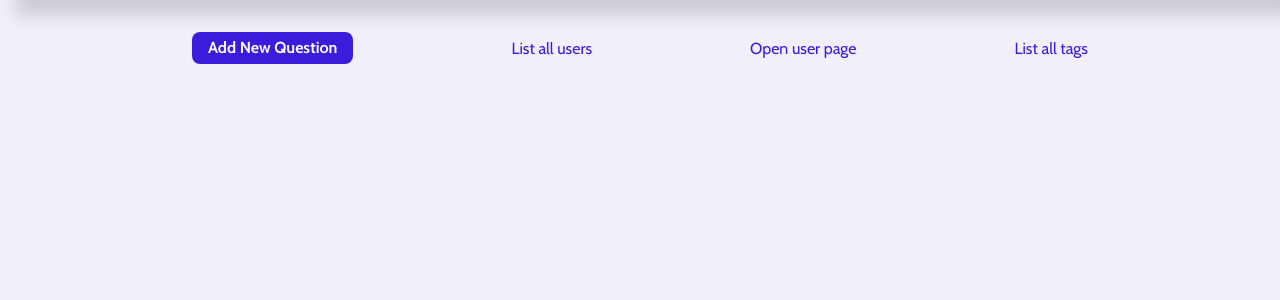
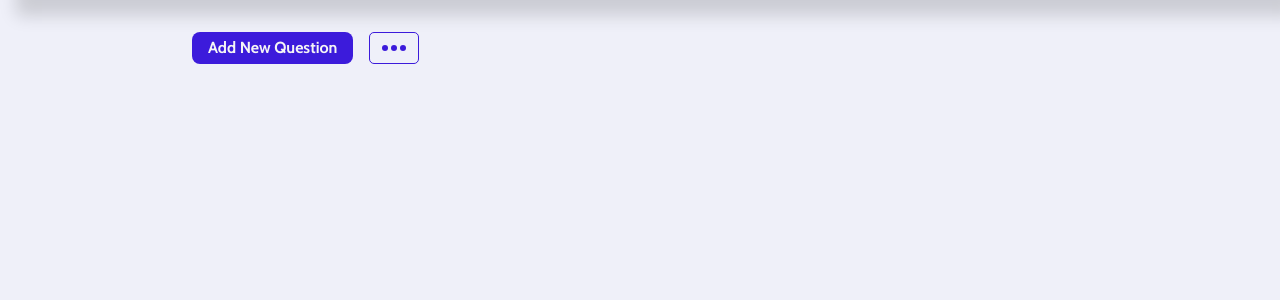
Before and after one commit to CodecoolGlobal/ask-mate-3-python-tamasstephen, a Flask app: page / in a window 1280 px wide. Shown: the part 104-404 px from the top of the page. Run offline with Flask 2, Linux system fonts and the light colour scheme; the visitor is signed in with stand-in values (Sample User, id 1); data that the repository does not hold is empty; some libraries are stand-ins or nearby versions.

Commit message:
feat: Add more menu button and dropdown to index page

```diff
--- a/static/css/style.css
+++ b/static/css/style.css
@@ -21,6 +21,65 @@ body {
 	margin-bottom: 2rem;
 	color: var(--color-font-black);
 	background-color: var(--color-light);
+}
+
+.more_wrapper {
+	position: relative;
+	align-self: center;
+}
+
+#menu_more {
+	display: flex;
+	height: 2rem;
+	width: 50px;
+	padding-left: .75rem;
+	padding-right: .75rem;
+	align-items: center;
+	justify-content: space-between;
+	border-radius: 5px;
+	border: 1px solid var(--color-link-blue);
+	cursor: pointer;
+}
+
+#menu_more.open >div:first-child,
+#menu_more.open >div:last-child {
+	opacity: 0;
+	visibility: hidden;
+}
+
+#menu_more > div {
+	content: " ";
+	display: block;
+	width: 6px;
+	height: 6px;
+	border-radius: 50%;
+	background-color: var(--color-link-blue);
+	transition-duration: .2s;
+}
+
+.dropdown {
+	display: flex;
+	width: 120px;
+	text-align: center;
+	flex-direction: column;
+	align-items: center;
+	justify-content: space-around;
+	padding: .75rem;
+	background-color: var(--color-bg-white);
+	border-radius: 5px;
+	box-shadow: 0 0 1rem rgba(0, 0, 0, .15);
+	position: absolute;
+	top: 50px;
+	transition-duration: .2s;
+}
+
+.dropdown > a + a{
+	padding-top: .5rem;
+}
+
+.dropdown.collapsed {
+	opacity: 0;
+	visibility: hidden;
 }
 
 div.wrapper {
@@ -210,6 +269,15 @@ nav input[type="text"] {
 	justify-content: space-between;
 	padding-top: 1rem;
 	padding-bottom: 2rem;
+}
+
+.top_options div:first-child {
+	display: flex;
+	justify-content: center;
+}
+
+.top_options div:first-child > .primary_button{
+	margin-right: 1rem;
 }
 
 .card_frame {
--- a/static/js/scripts.js
+++ b/static/js/scripts.js
@@ -1,6 +1,13 @@
 document.addEventListener('DOMContentLoaded', ()=> {
 
     const checkboxAll = document.querySelectorAll(".check_me");
+    const menuButton = document.querySelector("#menu_more");
+    const menuDropdown = document.querySelector(".dropdown");
+
+    menuButton.addEventListener('click', (e)=>{
+       menuButton.classList.toggle('open');
+       menuDropdown.classList.toggle("collapsed");
+    })
     checkboxAll.forEach(checkbox => checkbox.addEventListener('click', fireSubmit))
 })
 
--- a/templates/index.html
+++ b/templates/index.html
@@ -2,13 +2,24 @@
 {% block content %}
     <div class="wrapper">
         <div class="top_options">
+            <div>
                 <a href="/add_question" class="primary_button"><p>Add New Question</p></a>
                 {% set username = session.user_name %}
                 {% if username %}
+                    <div class="more_wrapper">
+                        <div id="menu_more">
+                            <div></div>
+                            <div></div>
+                            <div></div>
+                        </div>
+                        <div class="dropdown collapsed">
                             <a href="/users">List all users</a>
                             <a href="{{ url_for('user_page', user_id=session.get('user_id')) }}">Open user page</a>
                             <a href="/tags">List all tags</a>
+                        </div>
+                    </div>
                 {% endif %}
+            </div>
             {% if questions %}
                 {% if not all %}
                     <form action="/" method="get">
```
Lines whose indentation alone changed are shown as unchanged.
